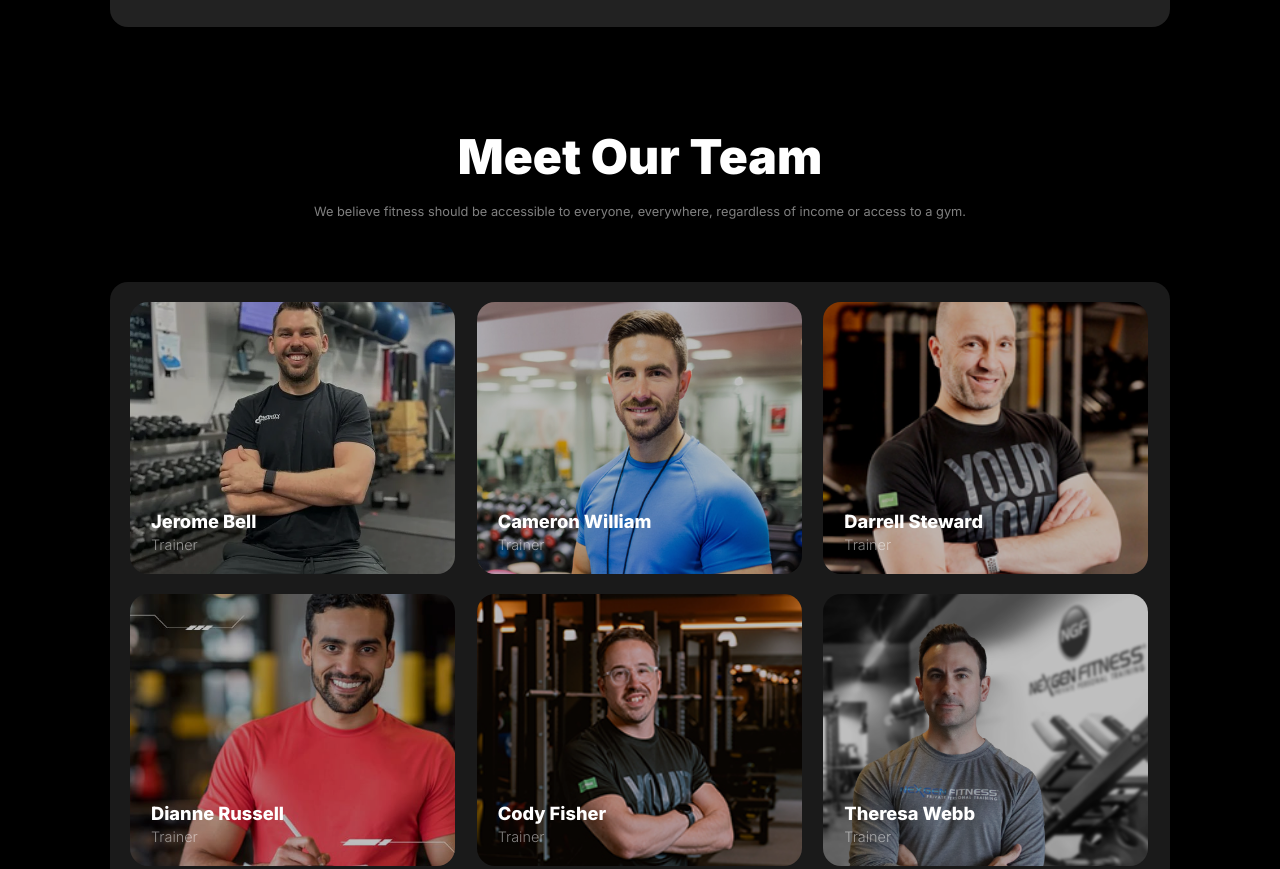
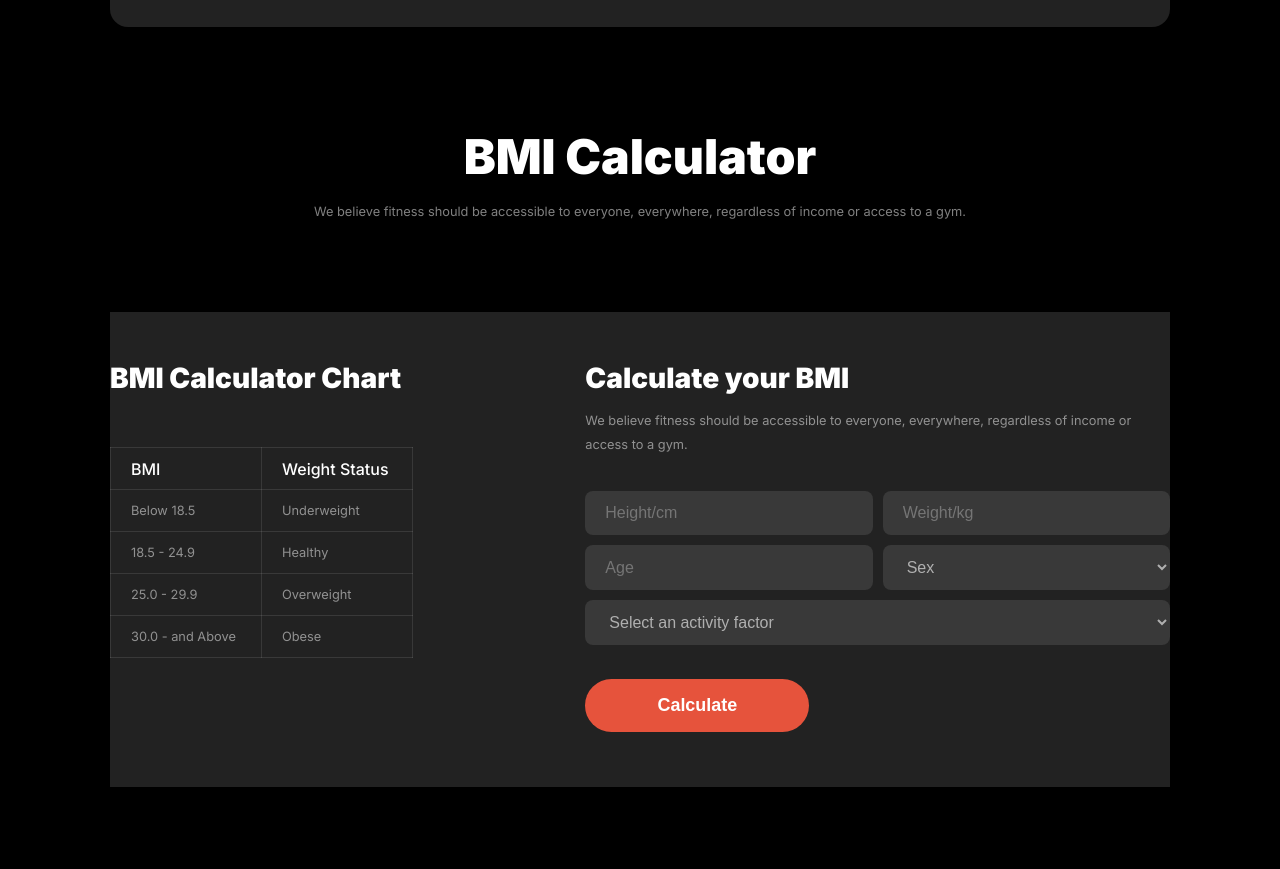
Before and after one commit to mdnayemmia041/B10A2-versatile-ui-main, a plain HTML site: page index.html in a window 1280 px wide. Shown: the part 1732-2601 px from the top of the page. Drawn offline with Linux system fonts and the light colour scheme; a web font is replaced by a local one.

Commit message:
second commit

```diff
--- a/index.html
+++ b/index.html
@@ -6,6 +6,9 @@
     <meta name="viewport" content="width=device-width, initial-scale=1.0">
     <title>Project-02</title>
     <link rel="stylesheet" href="style.css">
+    <link rel="stylesheet" href="https://cdnjs.cloudflare.com/ajax/libs/font-awesome/6.6.0/css/all.min.css"
+        integrity="sha512-Kc323vGBEqzTmouAECnVceyQqyqdsSiqLQISBL29aUW4U/M7pSPA/gEUZQqv1cwx4OnYxTxve5UMg5GT6L4JJg=="
+        crossorigin="anonymous" referrerpolicy="no-referrer" />
 </head>
 
 <body>
@@ -88,6 +91,74 @@
                 <button class="btn-primary">Join Now</button>
             </div>
             <img src="images/run.jpg" alt="">
+        </section>
+        <section class="bmi-calculator">
+            <div class="bmi-calc-heading">
+                <h1 class="primary-heading">BMI Calculator</h1>
+                <p class="primary-desc">We believe fitness should be accessible to everyone, everywhere, regardless of
+                    income or access to a gym.
+                </p>
+            </div>
+            <div class="calc-container">
+                <div class="calc-info">
+                    <div class="bmi-chart">
+                        <h2 class="bmi-heading">BMI Calculator Chart</h2>
+                        <table>
+                            <thead>
+                                <tr>
+                                    <th>BMI</th>
+                                    <th>Weight Status</th>
+                                </tr>
+                            </thead>
+                            <tbody>
+                                <tr>
+                                    <td>Below 18.5</td>
+                                    <td>Underweight</td>
+                                </tr>
+                                <tr>
+                                    <td>18.5 - 24.9</td>
+                                    <td>Healthy</td>
+                                </tr>
+                                <tr>
+                                    <td>25.0 - 29.9</td>
+                                    <td>Overweight</td>
+                                </tr>
+                                <tr>
+                                    <td>30.0 - and Above</td>
+                                    <td>Obese</td>
+                                </tr>
+                            </tbody>
+                        </table>
+                    </div>
+                    <div class="bmi-form">
+                        <h2 class="bmi-heading">Calculate your BMI</h2>
+                        <p class="primary-desc">We believe fitness should be accessible to everyone, everywhere,
+                            regardless of income or
+                            access to a gym.
+                        </p>
+                        <form class="bmi-form-container">
+                            <div class="form-group">
+                                <input class="input-field" type="text" name="" placeholder="Height/cm" id="">
+                                <input class="input-field" type="text" name="" placeholder="Weight/kg" id="">
+                            </div>
+                            <div class="form-group">
+                                <input class="input-field" type="text" name="" placeholder="Age" id="">
+                                <select class="input-field" name="" id="">
+                                    <option value="">Sex</option>
+                                    <option value="male">Male</option>
+                                    <option value="female">Female</option>
+                                </select>
+                            </div>
+                            <select class="input-field full-width-field" name="" id="">
+                                <option value="">Select an activity factor</option>
+                                <option value="">Active</option>
+                                <option value="">Not Active</option>
+                            </select>
+                            <input class="btn-primary" id="bmi-submit" type="submit" value="Calculate">
+                        </form>
+                    </div>
+                </div>
+            </div>
         </section>
         <section class="our-team">
             <h1 class="primary-heading">Meet Our Team</h1>
--- a/style.css
+++ b/style.css
@@ -1,4 +1,5 @@
 @import url('https://fonts.googleapis.com/css2?family=Inter:ital,opsz,wght@0,14..32,100..900;1,14..32,100..900&display=swap');
+@import url('https://fonts.cdnfonts.com/css/miama');
 *{
     margin: 0;
     padding: 0;
@@ -13,6 +14,9 @@
 }
 
 /* Shared Styles */
+.hide{
+    display: none;
+}
 
 body{
     font-family: "Inter", sans-serif;
@@ -82,6 +86,11 @@ header{
     padding: 8px 20px;
     border-radius: 46px;
 }
+.fa-solid{
+    color: var(--primary-color);
+    font-size: 1.6rem;
+    display: none;
+}
 
 /* Banner Styles */
 
@@ -95,6 +104,10 @@ header{
     font-size: 4.8rem;
     color: var(--primary-color);
     font-weight: 900;
+}
+.miama-font{
+    font-family:'Miama', sans-serif;
+    font-weight: 400;
 }
 .banner-content p{
     font-size: 1rem;
@@ -117,15 +130,15 @@ header{
     position: absolute;
     top: 125px;
     left: 230px;
-}
-.total-video{
     border: 1px solid rgba(255, 255, 255, 0.1);
     border-radius: 12px;
     width: 193px;
     padding: 17px 24px;
     background: rgba(255, 255, 255, 0.1);
     backdrop-filter: blur(20px);
+
 }
+
 .total-video h4{
         font-size: 2.5rem;
         font-weight: 900;
@@ -167,6 +180,10 @@ header{
 
 /* Habit section styles */
 
+.habits{
+    max-width: 1060px;
+    margin: 0 auto;
+}
 .habits h1, .habits p{
     text-align: center;
 }
@@ -194,13 +211,15 @@ header{
 /* Run section styles */
 
 .run{
+    max-width: 1060px;
+    margin: 100px auto;
     display: flex;
     align-items: center;
     background-color: rgb(34, 34, 34);
     border-radius: 18px;
     padding: 30px;
     gap: 165px;
-    margin: 100px 0;
+
 
 }
 .run img{
@@ -214,15 +233,22 @@ header{
     margin-top: 14px;
     margin-bottom: 34px;
 }
-.run-content button{
+/* .run-content button{
     width: 224px;
 }
 .run-content{
     margin-left: 22px;
+} */
+.run-content{
+    margin-left: 22px;
+    text-align: justify;
 }
 
 /* Our team styles */
-
+.our-team{
+    max-width: 1060px;
+    margin: 88px auto;
+}
 .our-team h1, .our-team p{
     text-align: center;
 }
@@ -265,6 +291,79 @@ header{
     grid-template-columns: repeat(3,1fr);
     gap: 20px;
 }
+/* BMI calculator section styles */
+
+.bmi-calc-heading{
+    text-align: center;
+    margin-bottom: 88px;
+}
+.calc-container{
+    background-color: rgb(34, 34, 34);
+    padding-top: 49px;
+    padding-bottom: 55px;
+}
+.calc-info{
+    max-width: 1060px;
+    margin: 0 auto;
+    display: flex;
+    justify-content: space-between;
+}
+.bmi-chart{
+    width: 50%;
+}
+.bmi-heading{
+    font-size: 1.75rem;
+    font-weight: 900;
+    color: var(--primary-color);
+}
+th{
+    font-size: 1rem;
+    font-weight: 500;
+    color: var(--primary-color);
+    text-align: left;
+}
+td{
+    font-size: 0.8rem;
+    font-weight: 400;
+    color: var(--primary-color-2);
+}
+th, td{
+    border: 1px solid rgba(255, 255, 255, 0.1);
+    width: 151px;
+    height: 42px;
+    padding-left: 20px;
+}
+table{
+    border-collapse: collapse;
+    margin-top: 52px;
+}
+.bmi-form p{
+    margin-top: 14px;
+    margin-bottom: 34px;
+}
+.bmi-form-container{
+    display: flex;
+    flex-direction: column;
+}
+.form-group{
+    display: flex;
+    gap: 10px;
+    margin-bottom: 10px;
+}
+.input-field{
+    background-color: rgba(255, 255, 255, 0.1);
+    border-radius: 8px;
+    border: none;
+    padding: 13px 20px;
+    font-size: 1rem;
+    color: rgba(255, 255, 255, 0.6);
+    flex: 1;
+}
+#bmi-submit{
+    margin-top: 34px;
+    width: 224px;
+}
+
 
 /* Footer section styles */
 
```
